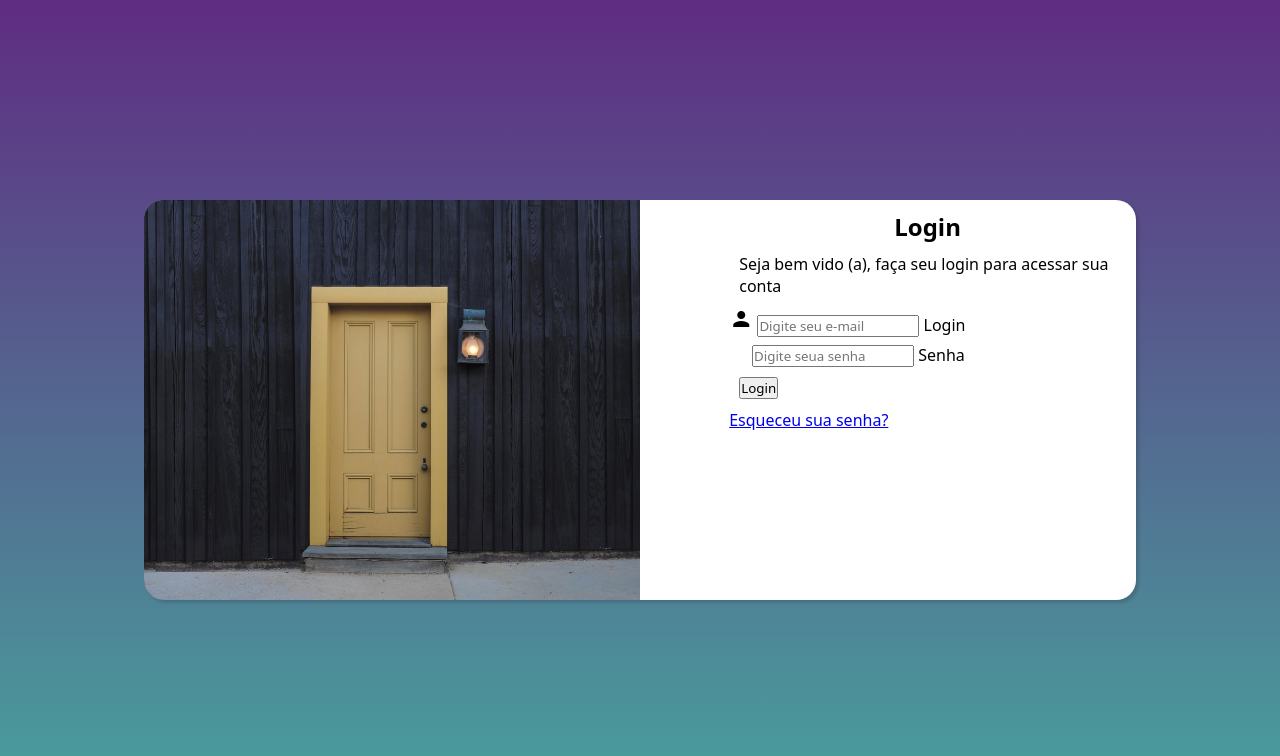
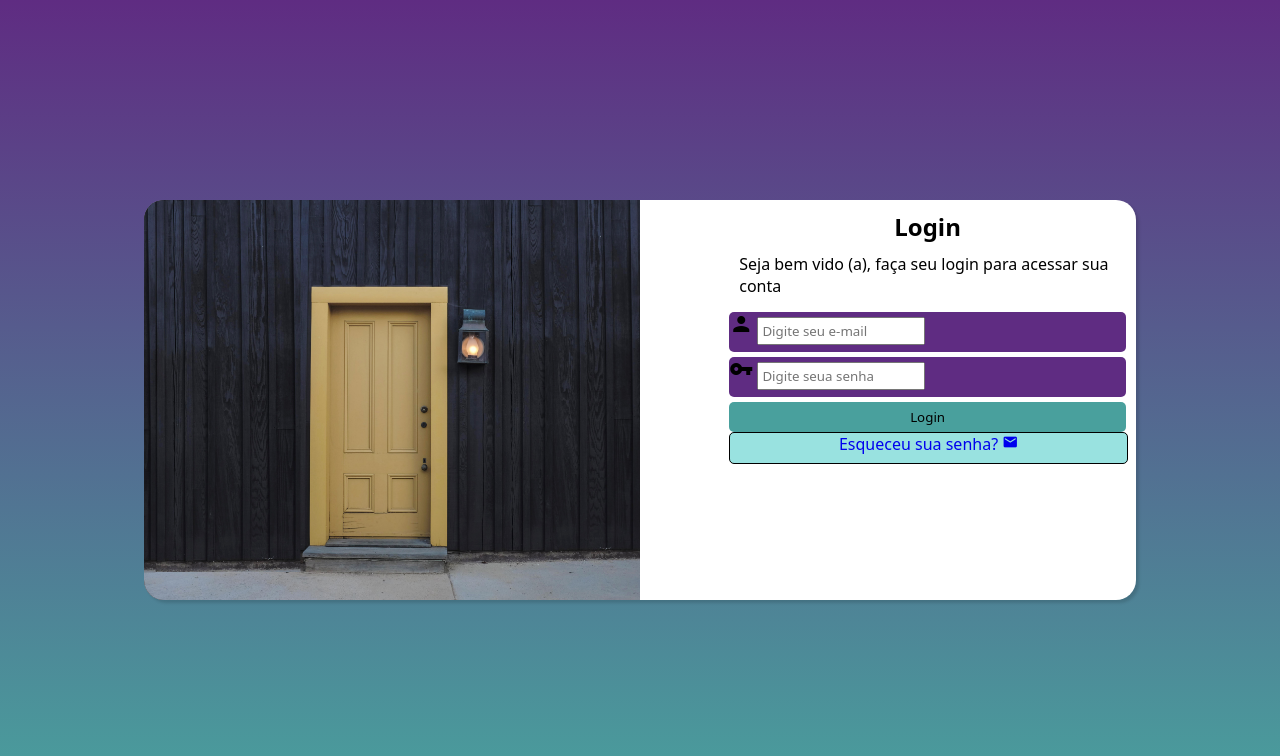
Before and after one commit to AleirSanches/projeto_login, a plain HTML site: page index.html in a window 1280 px wide. Drawn offline with Linux system fonts and the light colour scheme.

Commit message:
atualizando projeto

```diff
--- a/estilos/medias_queries.css
+++ b/estilos/medias_queries.css
@@ -16,7 +16,7 @@
     div#imagen{
         float:left;
         height: 100%;
-        width: 50vw;
+        width: 50%;
 
     }
     div#form {
@@ -55,4 +55,7 @@
         }
 
 
+
+
+
     }
--- a/estilos/style.css
+++ b/estilos/style.css
@@ -36,6 +36,7 @@ article#login{
 input.inp{
     margin: 0px;
     display: inline-block;
+    padding: 3px;
 }
 
 main > article > div > p {
@@ -60,3 +61,60 @@ input{
     display: block;
     margin: 10px;
 }
+
+form >  div.campo > label  {
+    display: none;
+}
+
+form > input[type=submit]   {
+    margin: auto;
+    width: 100%;
+    height: 30px;
+    background-color: #49a09d;
+    border: none;
+    border-radius: 5px;
+
+}
+
+form > input[type=submit]:hover {
+    background-color:  #99e2e0 ;
+    cursor: pointer;
+}
+
+form > div.campo {
+
+    background-color: #5f2c82;
+    margin: 5px 0px;
+    border-radius: 5px;
+    height: 40px;
+
+}
+
+ form > a.restaurar {
+
+    text-align: center;
+    display: block;
+    margin: auto;
+
+    width: 100%;
+    height: 30px;
+    background-color: #99e2e0;
+    border: solid 1px black;
+    border-radius: 5px;
+    text-decoration: none;
+    font-size: 1em;
+
+
+
+
+
+
+}
+
+form > a.restaurar:hover {
+    background-color: white;
+    cursor: pointer;
+}
+
+form > a.restaurar > span {
+    font-size: 1em;
--- a/index.html
+++ b/index.html
@@ -32,7 +32,7 @@
                     </div>
 
                     <div class="campo">
-                        <span class="material-icons">&#xE87C;</span>
+                        <span class="material-icons">vpn_key</span>
                         <input type="password" name="senha" id="isenha" required minlength="5" maxlength="20" placeholder="Digite seua senha" size="15" class="inp">
                         <label for="isenha">Senha</label>
 
@@ -40,7 +40,9 @@
 
 
                         <input type="submit" value="Login">
-                        <a href="#" >Esqueceu sua senha?</a>
+
+                        <a href="#" class="restaurar">Esqueceu sua senha? <span class="material-icons">mail</span></a>
+
 
 
             </form>
```
